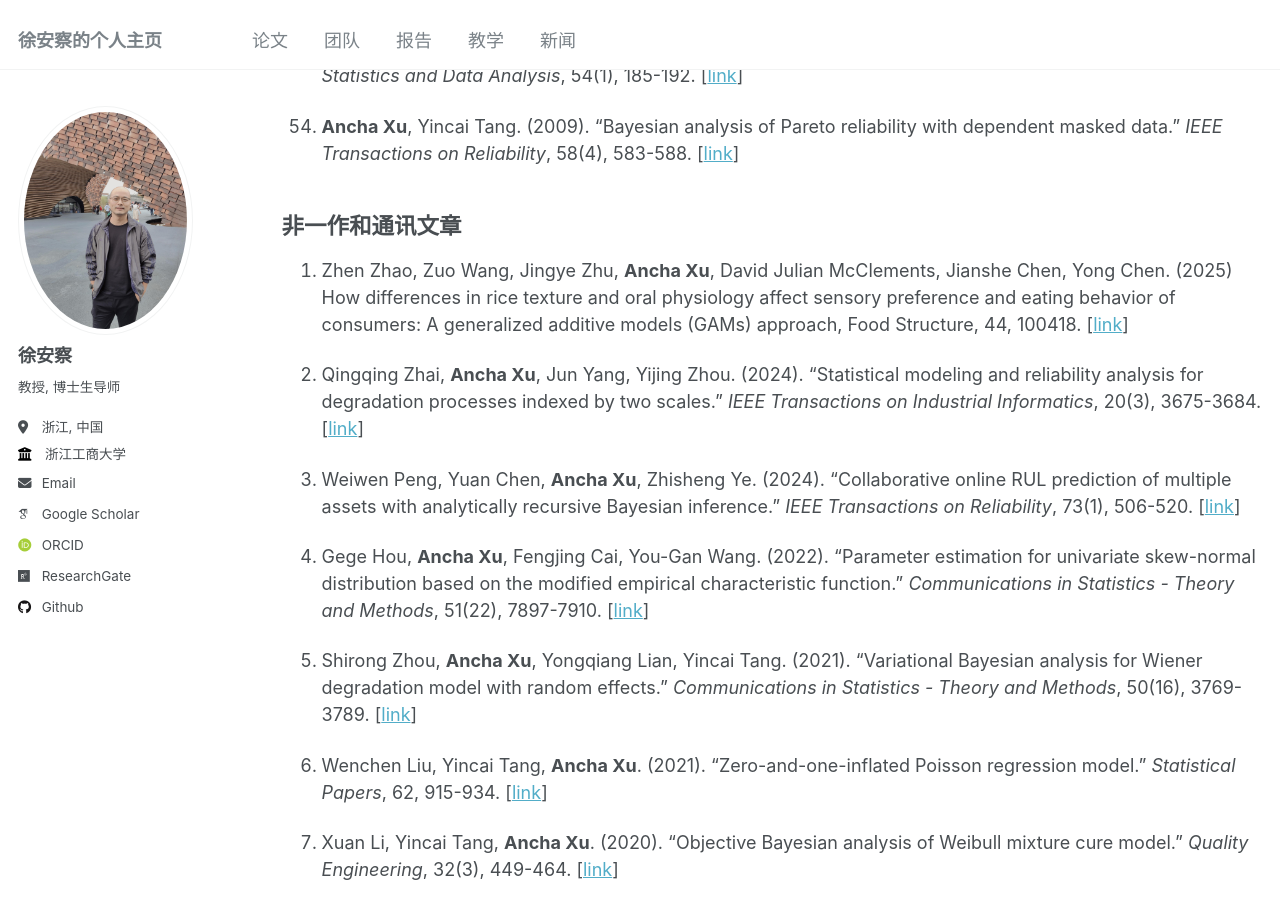
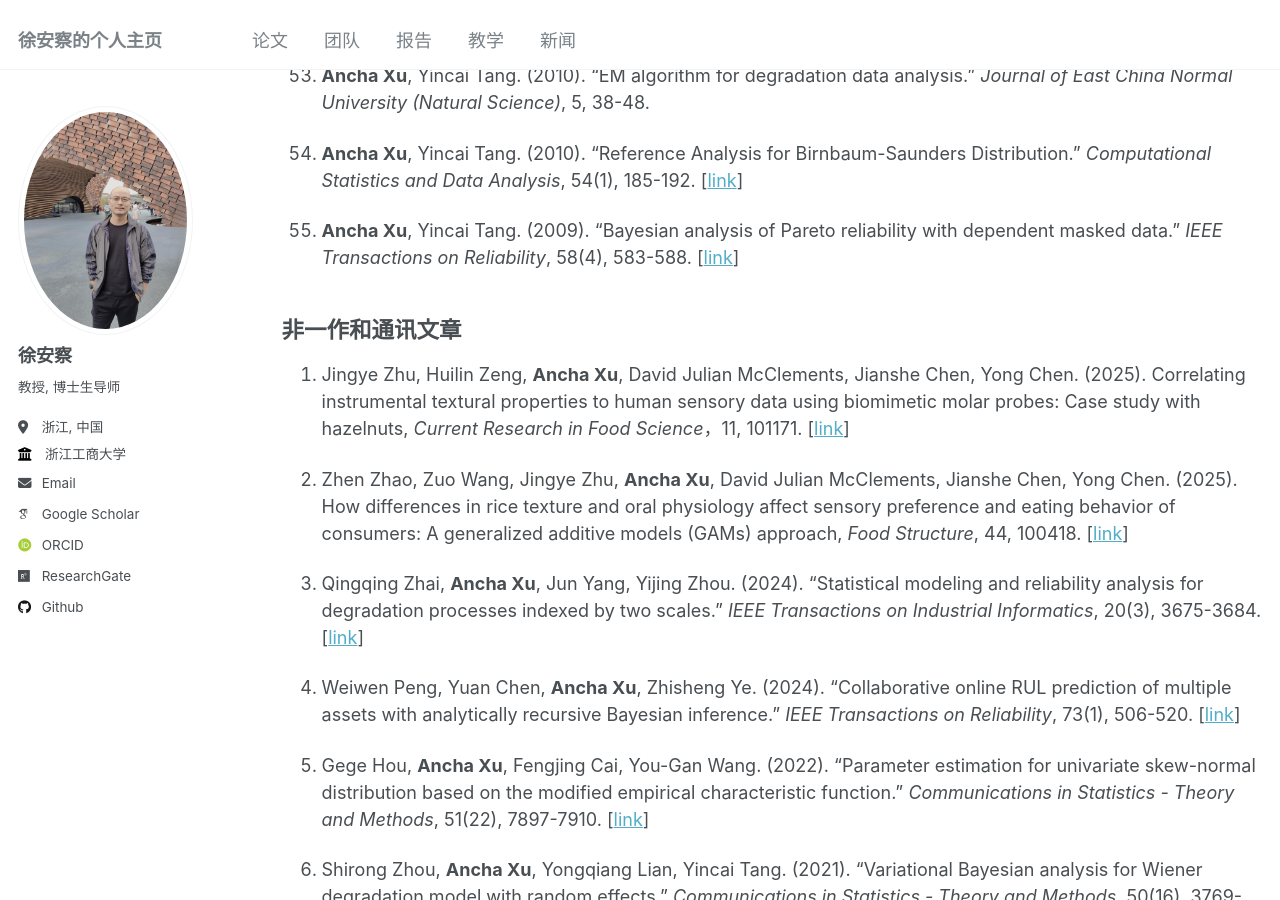
Before and after one commit to XU-ANCHA/XU-ANCHA.github.io, a Jekyll site: the page built from _pages/publications.md, in a window 1280 px wide and 900 px high, scrolled down 4609 px. Built offline with Jekyll 4.4.1, drawn with Linux system fonts in a browser that asks for light colours; some web fonts are replaced; some of the changed text lies outside the part shown.

Commit message:
Update publications.md

```diff
--- a/_pages/publications.md
+++ b/_pages/publications.md
@@ -5,14 +5,16 @@ permalink: /publications/
 author_profile: true
 ---
 
-目前以第一作者或通讯作者发表论文 54 篇，其中 ESI 高被引论文 6 篇。具体可见我的 <a href="{{site.author.googlescholar}}">谷歌学术</a>、<a href="{{site.author.researchgate}}">Researchgate</a> 或者
+目前以第一作者或通讯作者发表论文 55 篇，其中 ESI 高被引论文 6 篇。具体可见我的 <a href="{{site.author.googlescholar}}">谷歌学术</a>、<a href="{{site.author.researchgate}}">Researchgate</a> 或者
 <a href="https://xu-ancha.github.io/cv/">简历</a>。
 
 ## 期刊论文 (<u>下划线代表学生</u>)
 
+1. Shirong Zhou, Yincai Tang, **Ancha Xu**, Xinze Lian, Chunling Luo. (2026). "Efficient Bayesian reliability assessment for step-stress accelerated Wiener degradation model" *Reliability Engineering & System Safety*, 265, 111461. [<a href="https://doi.org/10.1016/j.ress.2025.111461">link</a>]
+
 1. **Ancha Xu**, <u>Renbing</u> <u>Wang</u>, <u>Xinming</u> <u>Weng</u>, <u>Qi</u> <u>Wu</u>, <u>Liangliang</u> <u>Zhuang</u>. (2025). "Strategic integration of adaptive sampling and ensemble techniques in federated learning for aircraft engine remaining useful life prediction" *Applied Soft Computing*, 175, 113067. [<a href="https://doi.org/10.1016/j.asoc.2025.113067">link</a>]
 
-1. **Ancha Xu**, Guanqi Fang, <u>Liangliang</u> <u>Zhuang</u>, <u>Cheng</u> <u>Gu</u>. (2025). "A multivariate student-t process model for dependent tail-weighted degradation data." *IISE Transactions*, In press. [<a href="https://doi.org/10.1080/24725854.2024.2389538">link</a>], [<a href="https://github.com/liangliangzhuang/multi-student-t-code">code</a>]
+1. **Ancha Xu**, Guanqi Fang, <u>Liangliang</u> <u>Zhuang</u>, <u>Cheng</u> <u>Gu</u>. (2025). "A multivariate student-t process model for dependent tail-weighted degradation data." *IISE Transactions*, 57(9), 1071-1087. [<a href="https://doi.org/10.1080/24725854.2024.2389538">link</a>], [<a href="https://github.com/liangliangzhuang/multi-student-t-code">code</a>]
 
 1. **Ancha Xu**, Jinyang Wang, Yincai Tang, Piao Chen. (2025). "Efficient online estimation and remaining useful life prediction based on the inverse Gaussian process." *Naval Research Logistics*, 72(3), 319-336. [<a href="https://doi.org/10.1002/nav.22226">link</a>]
 
@@ -123,9 +125,11 @@ author_profile: true
 
 ## 非一作和通讯文章
 
-1. Zhen Zhao, Zuo Wang, Jingye Zhu, **Ancha Xu**, David Julian McClements, Jianshe Chen, Yong Chen. (2025)
+1. Jingye Zhu, Huilin Zeng, **Ancha Xu**, David Julian McClements, Jianshe Chen, Yong Chen. (2025). Correlating instrumental textural properties to human sensory data using biomimetic molar probes: Case study with hazelnuts, *Current Research in Food Science*，11, 101171. [<a href="https://doi.org/10.1016/j.crfs.2025.101171">link</a>]
+
+1. Zhen Zhao, Zuo Wang, Jingye Zhu, **Ancha Xu**, David Julian McClements, Jianshe Chen, Yong Chen. (2025).
 How differences in rice texture and oral physiology affect sensory preference and eating behavior of consumers: A generalized additive models (GAMs) approach,
-Food Structure, 44, 100418.  [<a href="https://doi.org/10.1016/j.foostr.2025.100418">link</a>]
+*Food Structure*, 44, 100418.  [<a href="https://doi.org/10.1016/j.foostr.2025.100418">link</a>]
 
 1. Qingqing Zhai, **Ancha Xu**, Jun Yang, Yijing Zhou. (2024). "Statistical modeling and reliability analysis for degradation processes indexed by two scales." *IEEE Transactions on Industrial Informatics*, 20(3), 3675-3684. [<a href="https://doi.org/10.1109/TII.2023.3313668">link</a>]
 
```
